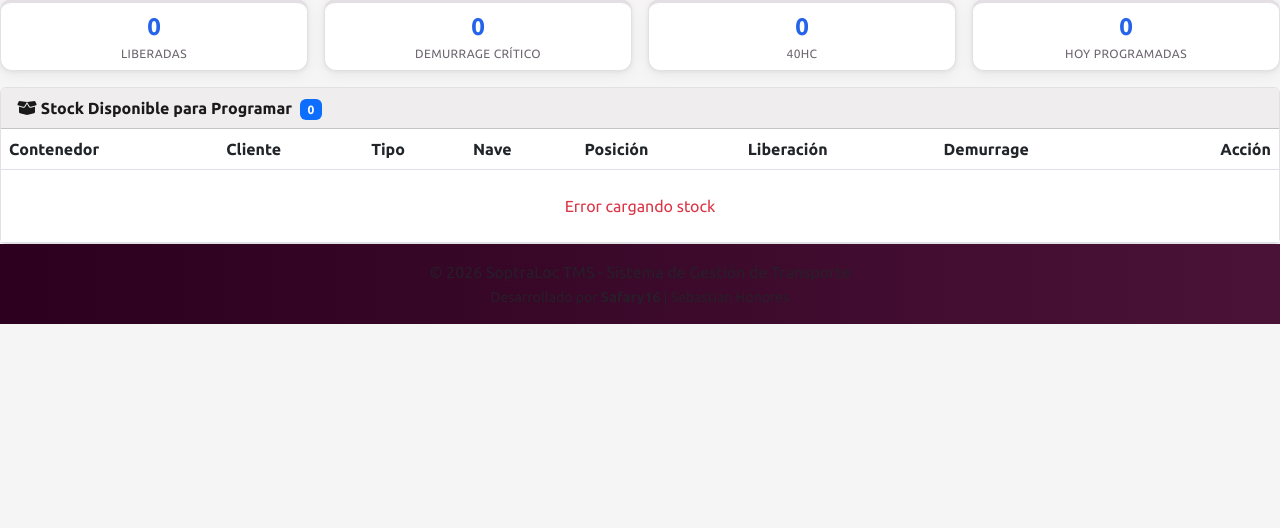
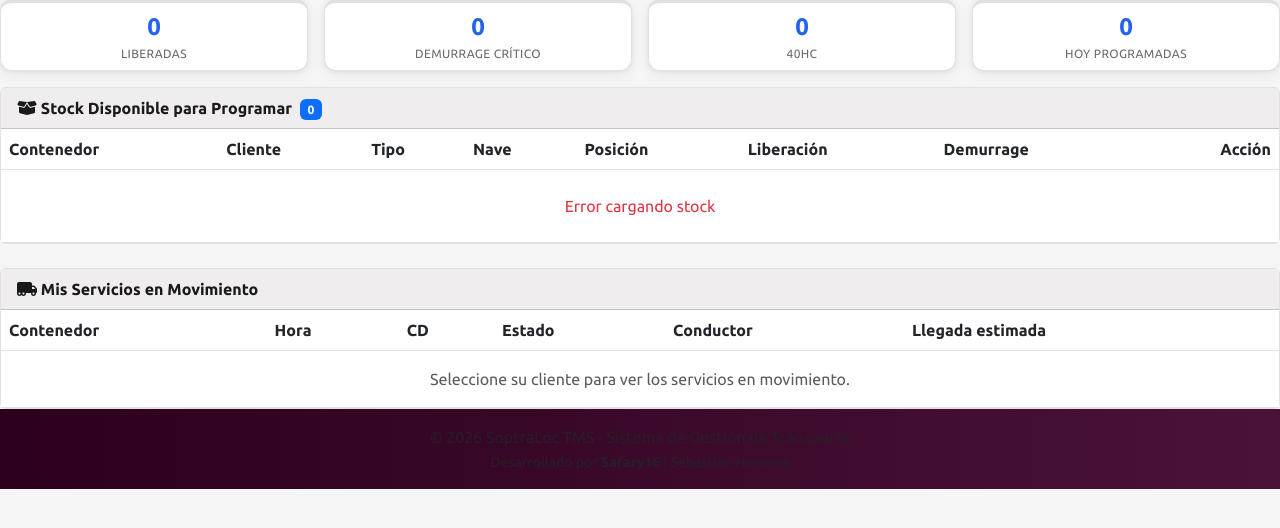
Before and after one commit to Safary16/soptraloc, a Django app: page /cliente/ in a window 1280 px wide. Shown: the part 132-660 px from the top of the page. Run offline with Django 5.2, Linux system fonts and the light colour scheme.

Commit message:
feat(cliente): portal muestra 'Mis Servicios en Movimiento' con llegada estimada ETA
Idea aprobada por Seba: el cliente debe ver la llegada estimada de sus
servicios en ruta, como la ve el operador.

- ProgramacionViewSet: filtro filterset 'cliente' (antes solo por
  búsqueda) → /api/programaciones/?cliente=WALMART.
- cliente_portal.html: nueva sección 'Mis Servicios en Movimiento' que
  muestra contenedor, hora programada, CD, estado, conductor y
  LLEGADA ESTIMADA cuando el servicio va en ruta (fecha_inicio_ruta +
  eta_minutos de la máquina ETA); 'Entregado ✓' cuando cerró; hora
  programada si está asignado/programado. Se recarga al cambiar cliente
  y tras programar.

Verificado: /cliente/ 200 con sección; API ?cliente=WALMART devuelve
servicio en_ruta con eta_minutos=60 y fecha_inicio_ruta → llegada
estimada 13:04 que el portal pinta. Suite 50/50 OK.

```diff
--- a/apps/programaciones/views.py
+++ b/apps/programaciones/views.py
@@ -31,7 +31,7 @@ class ProgramacionViewSet(viewsets.ModelViewSet):
     """
     queryset = Programacion.objects.select_related('container', 'driver', 'cd').all()
     serializer_class = ProgramacionSerializer
-    filterset_fields = ['fecha_programada', 'requiere_alerta', 'driver', 'cd']
+    filterset_fields = ['fecha_programada', 'requiere_alerta', 'driver', 'cd', 'cliente']
     search_fields = ['container__container_id', 'cliente']
     ordering_fields = ['fecha_programada', 'created_at']
     ordering = ['fecha_programada']
--- a/templates/cliente_portal.html
+++ b/templates/cliente_portal.html
@@ -64,6 +64,28 @@
                 </thead>
                 <tbody id="tablaStock">
                     <tr><td colspan="8" class="text-center text-muted py-4">Cargando stock liberado…</td></tr>
+                </tbody>
+            </table>
+        </div>
+    </div>
+</div>
+
+<!-- Tabla de servicios en movimiento del cliente (con llegada estimada ETA) -->
+<div class="card mt-4">
+    <div class="card-header" style="background:var(--bg-table-head);color:var(--text-primary)">
+        <strong><i class="fas fa-truck-moving"></i> Mis Servicios en Movimiento</strong>
+        <span class="text-muted small ms-2" id="svcClienteLbl"></span>
+    </div>
+    <div class="card-body p-0">
+        <div class="table-responsive">
+            <table class="table table-hover mb-0 align-middle">
+                <thead style="background:var(--bg-table-head);color:var(--text-primary)">
+                    <tr>
+                        <th>Contenedor</th><th>Hora</th><th>CD</th><th>Estado</th><th>Conductor</th><th>Llegada estimada</th>
+                    </tr>
+                </thead>
+                <tbody id="tablaServicios">
+                    <tr><td colspan="6" class="text-center text-muted py-3">Cargando servicios…</td></tr>
                 </tbody>
             </table>
         </div>
@@ -212,6 +234,7 @@ function programarUnidad() {
             document.getElementById('programarMsg').textContent = '✅ ' + d.mensaje;
             bootstrap.Modal.getInstance(document.getElementById('programarModal')).hide();
             cargarLiberados();
+            cargarServicios();
         } else {
             document.getElementById('programarMsg').textContent = '❌ ' + (d.error || 'No se pudo programar');
         }
@@ -219,8 +242,65 @@ function programarUnidad() {
     .catch(() => { btn.disabled = false; document.getElementById('programarMsg').textContent = '❌ Error al programar'; });
 }
 
-document.getElementById('clienteSelect').addEventListener('change', cargarLiberados);
+// ── Servicios del cliente (incluye ETA real cuando el servicio va en ruta) ──
+function cargarServicios() {
+    const cliente = document.getElementById('clienteSelect').value;
+    if (!cliente) {
+        document.getElementById('tablaServicios').innerHTML = '<tr><td colspan="6" class="text-center text-muted py-3">Seleccione su cliente para ver los servicios en movimiento.</td></tr>';
+        document.getElementById('svcClienteLbl').textContent = '';
+        return;
+    }
+    document.getElementById('svcClienteLbl').textContent = `· ${cliente}`;
+    fetch(`/api/programaciones/?cliente=${encodeURIComponent(cliente)}&ordering=fecha_programada`)
+        .then(r => r.json())
+        .then(d => {
+            const servicios = d.results || d || [];
+            renderServicios(servicios);
+        })
+        .catch(() => {
+            document.getElementById('tablaServicios').innerHTML = '<tr><td colspan="6" class="text-center text-danger py-3">Error cargando servicios</td></tr>';
+        });
+}
+
+function renderServicios(servicios) {
+    const tb = document.getElementById('tablaServicios');
+    if (!servicios.length) {
+        tb.innerHTML = '<tr><td colspan="6" class="text-center text-success py-3"><i class="fas fa-check-circle"></i> Sin servicios para este cliente</td></tr>';
+        return;
+    }
+    tb.innerHTML = servicios.map(s => {
+        const hora = s.fecha_programada ? new Date(s.fecha_programada).toLocaleTimeString('es-CL', {hour:'2-digit', minute:'2-digit'}) : '—';
+        const est = s.estado_container || '';
+        const badges = {por_arribar:'secondary',liberado:'info',secuenciado:'dark',programado:'primary',asignado:'warning',en_ruta:'primary',entregado:'success',soltado:'success',descargado:'success',vacio:'secondary',devuelto:'dark'};
+        const badge = badges[est] || 'secondary';
+        const conductor = s.driver_nombre ? `${esc(s.driver_nombre)} ${s.driver_patente ? '('+esc(s.driver_patente)+')' : ''}` : '<span class="text-muted">—</span>';
+        // Llegada estimada: si va en ruta → inicio real + ETA (máquina); si asignado → hora programada
+        let llegada = '—';
+        if (est === 'en_ruta' && s.fecha_inicio_ruta) {
+            const eta = s.eta_minutos != null ? Number(s.eta_minutos) : null;
+            if (eta != null && !isNaN(eta)) {
+                const lleg = new Date(new Date(s.fecha_inicio_ruta).getTime() + eta*60000);
+                llegada = `<strong class="text-primary"><i class="fas fa-location-arrow"></i> ${lleg.toLocaleTimeString('es-CL', {hour:'2-digit', minute:'2-digit'})}</strong> <span class="text-muted small">(ETA ${Math.round(eta)} min)</span>`;
+            }
+        } else if (est === 'asignado' || est === 'programado') {
+            llegada = `<span class="text-muted">${hora}</span>`;
+        } else if (est === 'entregado' || est === 'soltado' || est === 'descargado') {
+            llegada = '<span class="text-success"><i class="fas fa-check"></i> Entregado</span>';
+        }
+        return `<tr>
+            <td><strong>${esc(s.container_id_formatted || s.container_id)}</strong></td>
+            <td>${hora}</td>
+            <td>${esc(s.cd_nombre || '—')}</td>
+            <td><span class="badge bg-${badge}">${esc(est.replace(/_/g,' ') || '—')}</span></td>
+            <td>${conductor}</td>
+            <td>${llegada}</td>
+        </tr>`;
+    }).join('');
+}
+
+document.getElementById('clienteSelect').addEventListener('change', () => { cargarLiberados(); cargarServicios(); });
 cargarClientes();
 cargarLiberados();
+cargarServicios();
 </script>
 {% endblock %}
```
